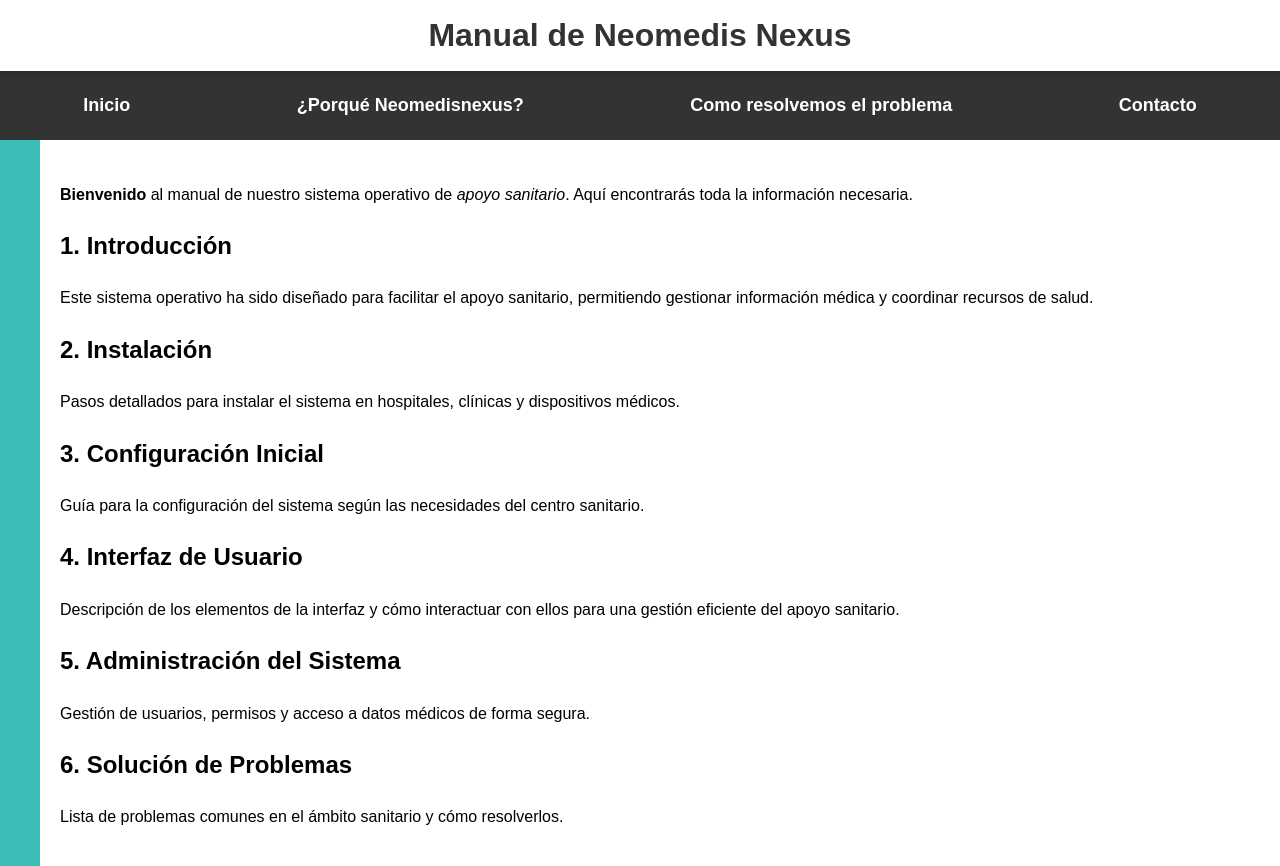
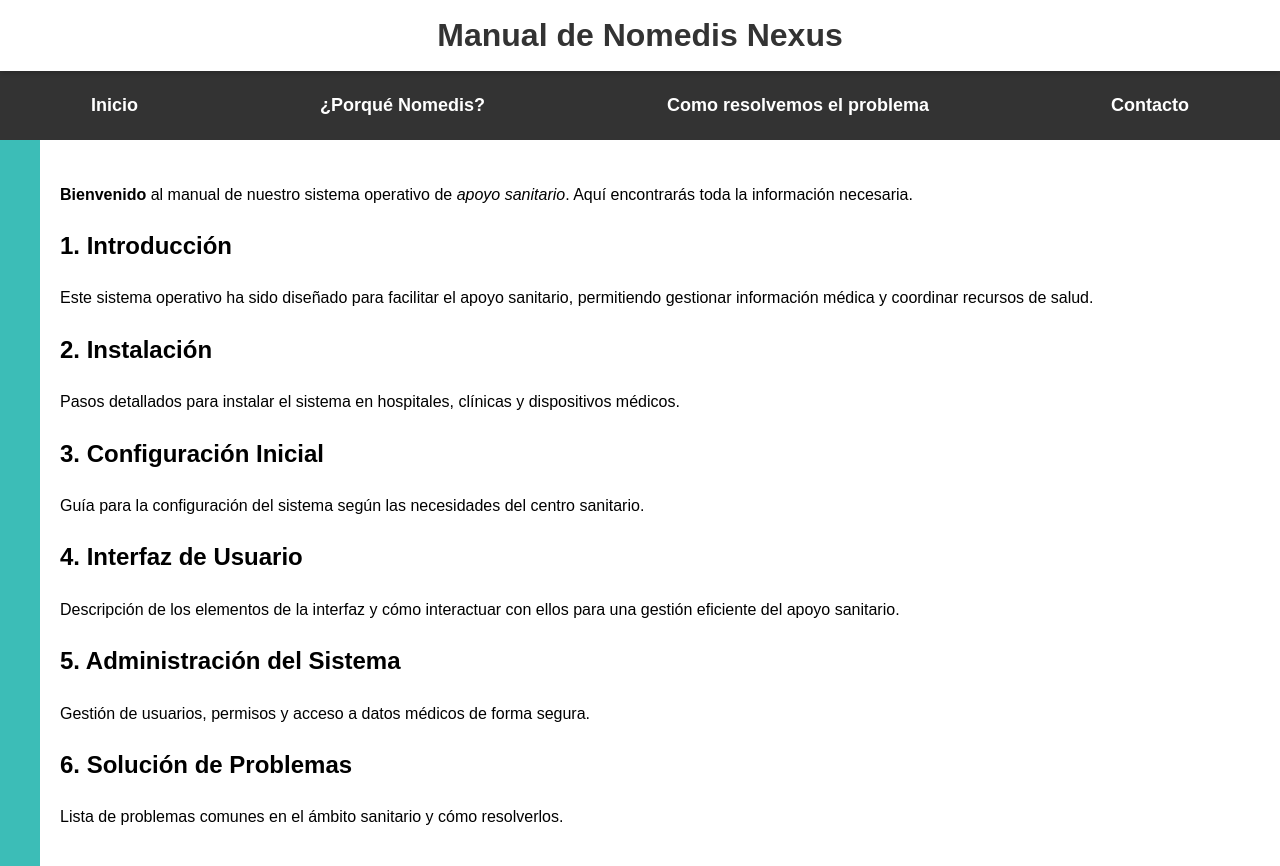
Before and after one commit to lueng99/Nomedis, a plain HTML site: page index.html in a window 1280 px wide. Drawn offline with Linux system fonts and the light colour scheme.

Commit message:
Update index.html

```diff
--- a/index.html
+++ b/index.html
@@ -3,7 +3,7 @@
 <head>
     <meta charset="UTF-8">
     <meta name="viewport" content="width=device-width, initial-scale=1.0">
-    <title>Manual de Neomedis Nexus</title>
+    <title>Manual de Nomedis Nexus</title>
     <style>
         body {
             font-family: Arial, sans-serif;
@@ -66,12 +66,12 @@
 <body>
     p{margin: 30px 30px;}
     <div class="header">
-        <h1>Manual de Neomedis Nexus</h1>
+        <h1>Manual de Nomedis Nexus</h1>
     </div>
 
     <nav class="nav-bar">
-        <a href="index.html" target="_blank">Inicio</a>
-        <a href="nomedisnexusporque.html" target="_blank">¿Porqué Neomedisnexus?</a>
+               <a href="index.html" target="_blank">Inicio</a>
+        <a href="nomedisnexusporque.html" target="_blank">¿Porqué Nomedis?</a>
         <a href="nomedisproblemasresueltos.html" target="_blank">Como resolvemos el problema</a>
         <a href="archivos/contacto.pdf" target="_blank">Contacto</a>
 
```
